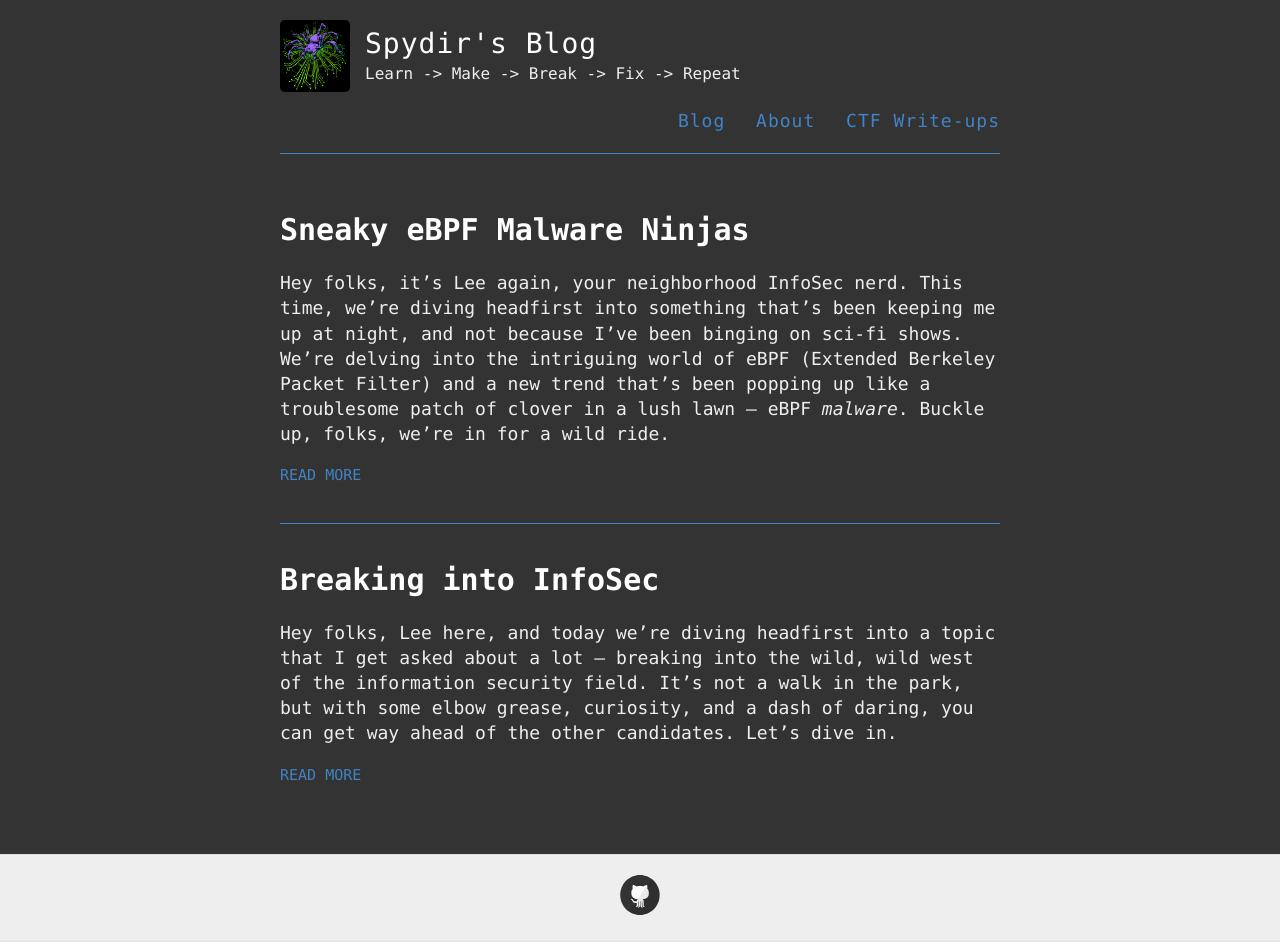
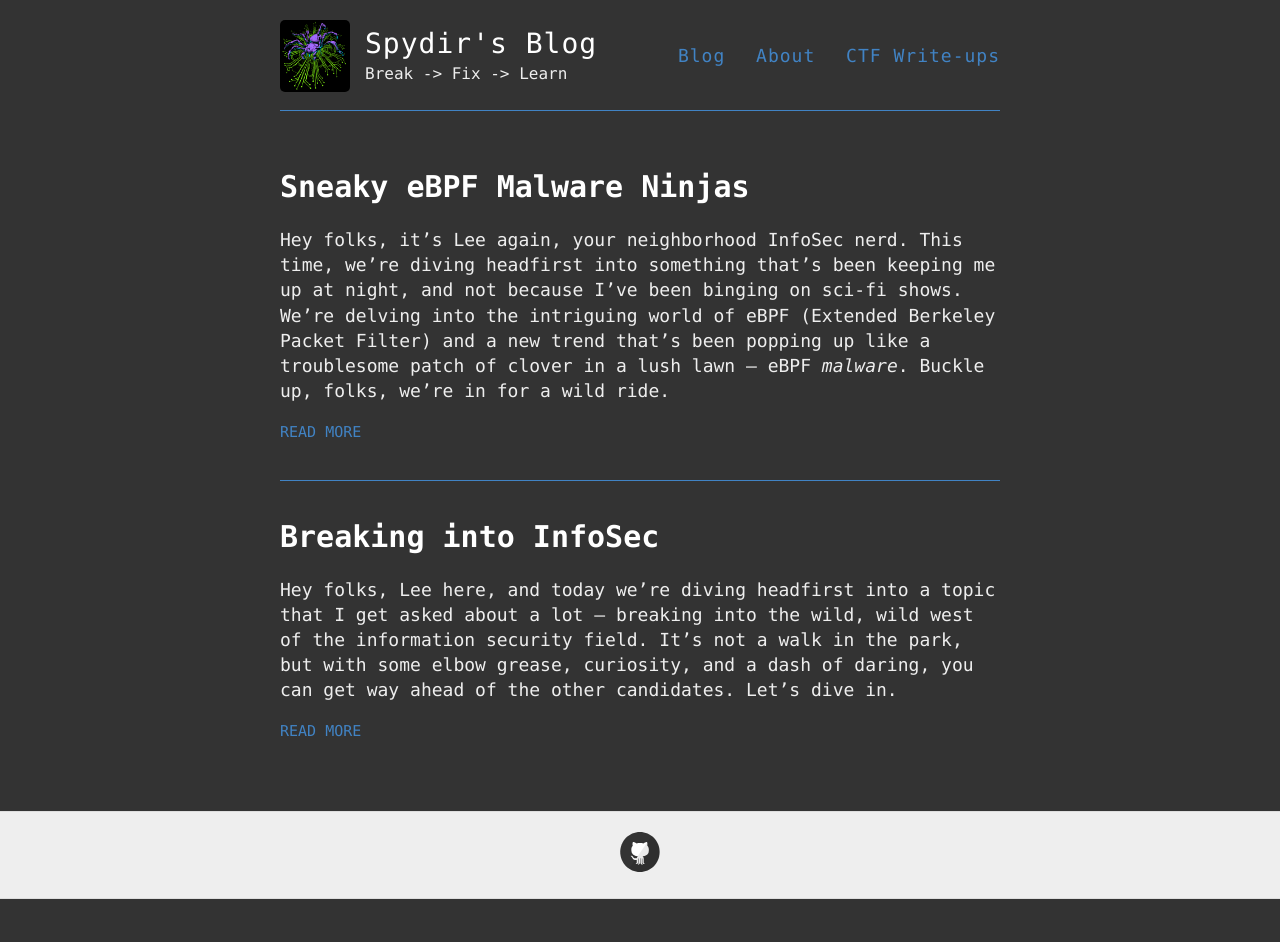
Before and after one commit to spydir/spydir.github.io, a Jekyll site: the page built from index.html, in a window 1280 px wide. Built offline with Jekyll 4.4.1, drawn with Linux system fonts in a browser that asks for light colours; after the commit the page ends 900 px from its top, so only the background shows below that.

Commit message:
updated description

```diff
--- a/_config.yml
+++ b/_config.yml
@@ -6,7 +6,7 @@
 name: Spydir's Blog
 
 # Short bio or description (displayed in the header)
-description: Learn -> Make -> Break -> Fix -> Repeat
+description: Break -> Fix -> Learn
 
 # URL of your avatar or profile pic (you could use your GitHub profile pic)
 avatar: https://github.com/spydir/spydir.github.io/blob/main/images/the_best_tshirt_08.png?raw=true
```
